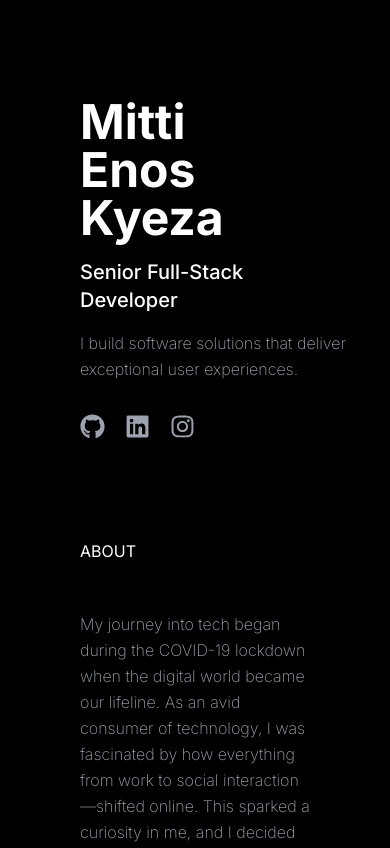
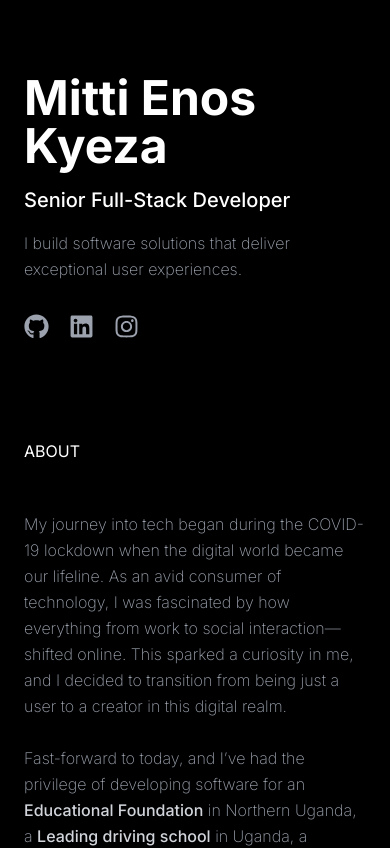
Before and after one commit to enoskyeza/portfolio, a Next.js app: page / in a window 390 px wide. Shown: the top 848 px of the page. Built offline with nearby package versions, Linux system fonts and the light colour scheme.

Commit message:
adjust padding for different screens

```diff
--- a/src/app/page.tsx
+++ b/src/app/page.tsx
@@ -27,9 +27,9 @@ export default function Home() {
     }, []);
 
     return (
-        <main className="bg-custom min-h-screen p-12">
+        <main className="bg-custom min-h-screen p-6 md:p-12">
             <div className="mouse-glow hidden lg:block"></div>
-            <div className="relative mx-auto lg:flex max-w-6xl px-8">
+            <div className="relative mx-auto lg:flex max-w-6xl lg:px-8">
                 <div className="hero-container">
                     <Hero/>
                 </div>
--- a/src/components/experience.tsx
+++ b/src/components/experience.tsx
@@ -9,7 +9,7 @@ const Experience = () => {
             <h2 className="section-title">Experience</h2>
             <div className="items-container">
                 {experiences.map((exp) => (
-                    <div key={exp.id} className="sm:flex gap-3 pb-16 lg-hover group">
+                    <div key={exp.id} className="sm:flex gap-3 pb-16 lg:lg-hover group">
                         <div className="sm:w-1/4 mb-3 sm:mb-0">
                             <p className="xp-date"> {exp.start} — {exp.end} </p>
                         </div>
```
